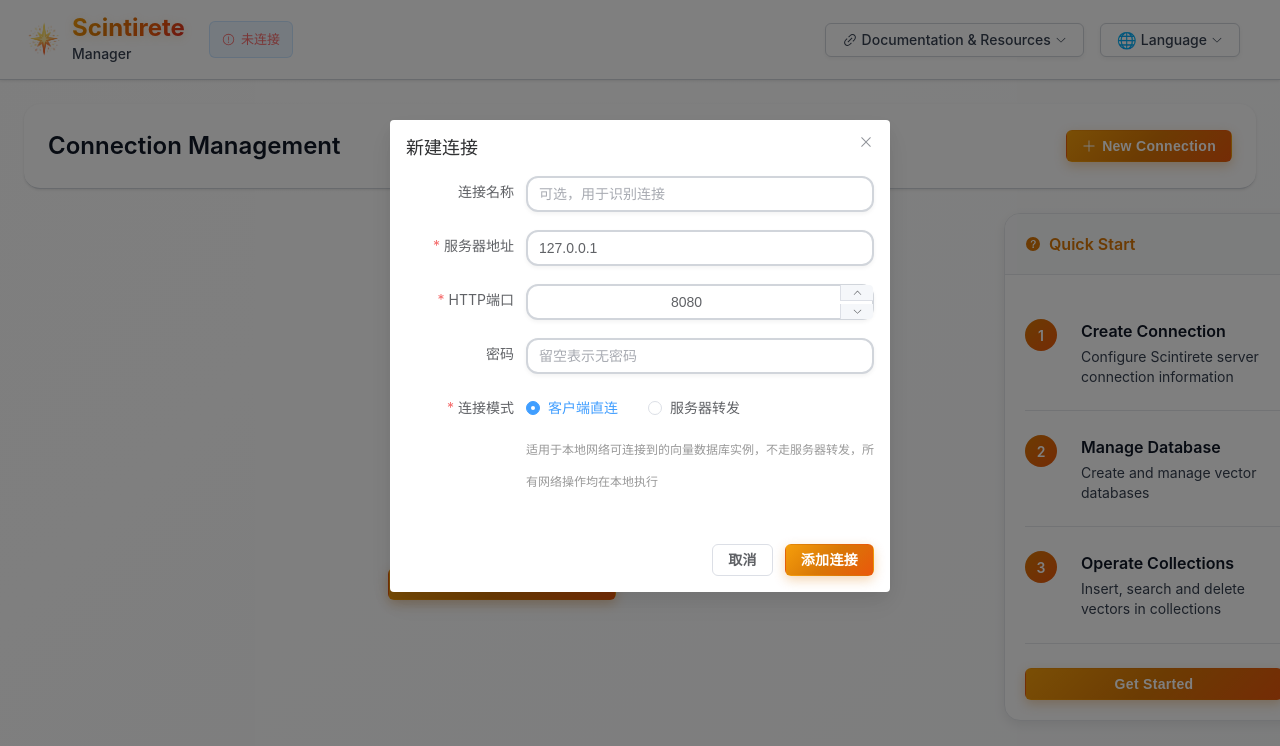
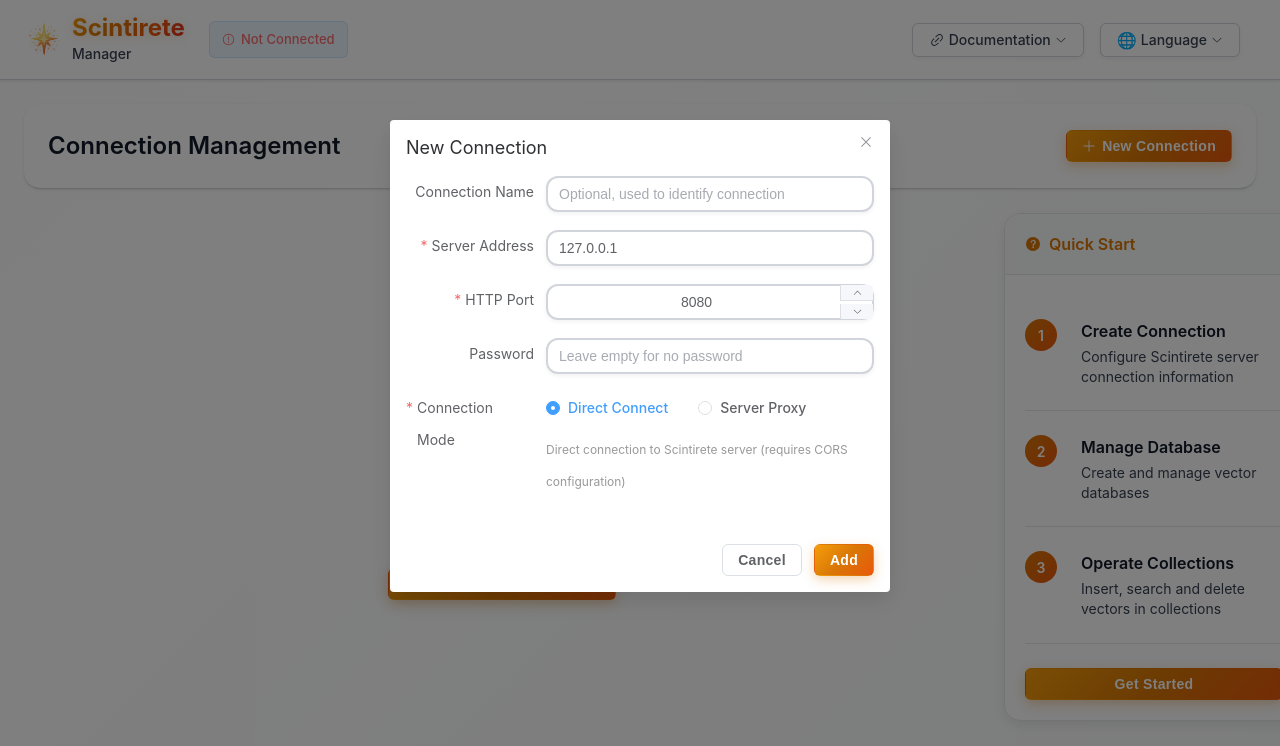
Before and after one commit to Scintirete/manager-ui, a Nuxt app: page / in a window 1280 px wide. Both pictures are taken after a click on the button "New Connection". Shown: the top 746 px of the page. Built offline with nearby package versions, Linux system fonts and the light colour scheme.

Commit message:
feat: more lang

```diff
--- a/app/components/CollectionFormModal.vue
+++ b/app/components/CollectionFormModal.vue
@@ -10,7 +10,7 @@
       ref="formRef"
       :model="form"
       :rules="rules"
-      label-width="120px"
+      label-width="160px"
     >
       <el-form-item :label="$t('collectionForm.name')" prop="name">
         <el-input
--- a/app/components/ConnectionFormModal.vue
+++ b/app/components/ConnectionFormModal.vue
@@ -1,7 +1,7 @@
 <template>
   <el-dialog
     v-model="dialogVisible"
-    :title="isEditing ? '编辑连接' : '新建连接'"
+    :title="isEditing ? $t('connectionForm.editConnection') : $t('connectionForm.newConnection')"
     width="500px"
     @close="handleClose"
   >
@@ -9,18 +9,18 @@
       ref="formRef"
       :model="form"
       :rules="rules"
-      label-width="120px"
+      label-width="140px"
       @submit.prevent="handleSubmit"
     >
-      <el-form-item label="连接名称" prop="name">
+      <el-form-item :label="$t('connectionForm.name')" prop="name">
         <el-input
           v-model="form.name"
-          placeholder="可选，用于识别连接"
+          :placeholder="$t('connectionForm.nameOptional')"
           clearable
         />
       </el-form-item>
 
-      <el-form-item label="服务器地址" prop="server">
+      <el-form-item :label="$t('connectionForm.server')" prop="server">
         <el-input
           v-model="form.server"
           placeholder="127.0.0.1"
@@ -28,7 +28,7 @@
         />
       </el-form-item>
 
-      <el-form-item label="HTTP端口" prop="port">
+      <el-form-item :label="$t('connectionForm.port')" prop="port">
         <el-input-number
           v-model="form.port"
           :min="1"
@@ -38,46 +38,46 @@
         />
       </el-form-item>
 
-      <el-form-item label="密码" prop="password">
+      <el-form-item :label="$t('connectionForm.password')" prop="password">
         <el-input
           v-model="form.password"
           type="password"
-          placeholder="留空表示无密码"
+          :placeholder="$t('connectionForm.passwordOptional')"
           show-password
           clearable
         />
       </el-form-item>
 
-      <el-form-item label="连接模式" prop="mode">
+      <el-form-item :label="$t('connectionForm.mode')" prop="mode">
         <el-radio-group v-model="form.mode">
-          <el-radio value="client">客户端直连</el-radio>
+          <el-radio value="client">{{ $t('connectionForm.directConnect') }}</el-radio>
           <el-radio
             value="proxy"
             :disabled="!enableServerProxy"
           >
-            服务器转发
+            {{ $t('connectionForm.serverProxy') }}
             <span v-if="!enableServerProxy" style="color: #f56c6c; font-size: 12px;">
-              （已禁用）
+              {{ $t('common.disabled') }}
             </span>
           </el-radio>
         </el-radio-group>
         <p class="help-text" v-if="form.mode === 'client'">
-          适用于本地网络可连接到的向量数据库实例，不走服务器转发，所有网络操作均在本地执行<br>
+          {{ $t('connectionForm.directDescription') }}<br>
         </p>
         <p class="help-text" v-else>
-          适用于本地网络直接访问不到向量数据库实例的情况，所有网络操作均通过服务器转发执行，如内网环境、docker 容器网络、k8s 内部网络等
+          {{ $t('connectionForm.proxyDescription') }}
         </p>
       </el-form-item>
     </el-form>
 
     <template #footer>
-      <el-button @click="handleClose">取消</el-button>
+      <el-button @click="handleClose">{{ $t('common.cancel') }}</el-button>
       <el-button
         type="primary"
         @click="handleSubmit"
         :loading="submitting"
       >
-        {{ isEditing ? '更新连接' : '添加连接' }}
+        {{ isEditing ? $t('common.update') : $t('common.add') }}
       </el-button>
     </template>
   </el-dialog>
@@ -127,19 +127,22 @@
   mode: 'client'
 })
 
+// 国际化
+const { t: $t } = useI18n()
+
 // 表单验证规则
-const rules: FormRules = {
+const rules = computed((): FormRules => ({
   server: [
-    { required: true, message: '请输入服务器地址', trigger: 'blur' }
+    { required: true, message: $t('connectionForm.serverRequired'), trigger: 'blur' }
   ],
   port: [
-    { required: true, message: '请输入端口号', trigger: 'blur' },
-    { type: 'number', min: 1, max: 65535, message: '端口号范围：1-65535', trigger: 'blur' }
+    { required: true, message: $t('connectionForm.portRequired'), trigger: 'blur' },
+    { type: 'number', min: 1, max: 65535, message: $t('connectionForm.portInvalid'), trigger: 'blur' }
   ],
   mode: [
-    { required: true, message: '请选择连接模式', trigger: 'change' }
+    { required: true, message: $t('common.required'), trigger: 'change' }
   ]
-}
+}))
 
 // 重置表单
 const resetForm = () => {
--- a/app/components/ConnectionStatus.vue
+++ b/app/components/ConnectionStatus.vue
@@ -4,7 +4,7 @@
       <!-- 服务器信息 -->
       <div class="status-item">
         <el-icon class="status-icon" color="#409EFF"><Monitor /></el-icon>
-        <span class="status-label">服务器:</span>
+        <span class="status-label">{{ $t('connectionStatus.server') }}:</span>
         <el-tag type="info" size="small">{{ connection.server }}:{{ connection.port }}</el-tag>
       </div>
 
@@ -13,26 +13,26 @@
         <el-icon class="status-icon" :color="connection.mode === 'proxy' ? '#E6A23C' : '#67C23A'">
           <Connection />
         </el-icon>
-        <span class="status-label">模式:</span>
+        <span class="status-label">{{ $t('connectionStatus.mode') }}:</span>
         <el-tag
           :type="connection.mode === 'proxy' ? 'warning' : 'success'"
           size="small"
         >
-          {{ connection.mode === 'proxy' ? '服务器转发' : '客户端直连' }}
+          {{ connection.mode === 'proxy' ? $t('connectionStatus.proxyMode') : $t('connectionStatus.directMode') }}
         </el-tag>
       </div>
 
       <!-- 当前数据库 -->
       <div v-if="currentDatabase" class="status-item">
         <el-icon class="status-icon" color="#67C23A"><Files /></el-icon>
-        <span class="status-label">数据库:</span>
+        <span class="status-label">{{ $t('connectionStatus.database') }}:</span>
         <el-tag type="success" size="small">{{ currentDatabase }}</el-tag>
       </div>
 
       <!-- 连接名称（如果有） -->
       <div v-if="connection.name" class="status-item">
         <el-icon class="status-icon" color="#909399"><User /></el-icon>
-        <span class="status-label">连接名:</span>
+        <span class="status-label">{{ $t('connectionStatus.connectionName') }}:</span>
         <span class="connection-name">{{ connection.name }}</span>
       </div>
     </div>
@@ -40,7 +40,7 @@
     <!-- 无连接状态 -->
     <div v-else class="no-connection">
       <el-icon color="#F56C6C"><Warning /></el-icon>
-      <span>未连接</span>
+      <span>{{ $t('connectionStatus.notConnected') }}</span>
     </div>
   </div>
 </template>
@@ -48,6 +48,9 @@
 <script setup lang="ts">
 import { Monitor, Connection, Files, User, Warning } from '@element-plus/icons-vue'
 import type { ConnectionConfig } from '~/composables/useApi'
+
+// 国际化
+const { t: $t } = useI18n()
 
 interface Props {
   connection?: ConnectionConfig | null
--- a/app/components/DatabaseFormModal.vue
+++ b/app/components/DatabaseFormModal.vue
@@ -60,13 +60,13 @@
   name: ''
 })
 
-const rules: FormRules = {
+const rules = computed((): FormRules => ({
   name: [
-    { required: true, message: '请输入数据库名称', trigger: 'blur' },
-    { min: 1, max: 50, message: '长度在 1 到 50 个字符', trigger: 'blur' },
-    { pattern: /^[a-zA-Z0-9_-]+$/, message: '只能包含字母、数字、下划线和连字符', trigger: 'blur' }
+    { required: true, message: $t('databaseForm.nameRequired'), trigger: 'blur' },
+    { min: 1, max: 50, message: $t('collectionForm.nameLength'), trigger: 'blur' },
+    { pattern: /^[a-zA-Z0-9_-]+$/, message: $t('databaseForm.nameInvalid'), trigger: 'blur' }
   ]
-}
+}))
 
 const dialogVisible = computed({
   get: () => props.visible,
--- a/app/pages/collection.vue
+++ b/app/pages/collection.vue
@@ -201,7 +201,7 @@
 const parseVectorArray = (input: string): number[][] => {
   const trimmed = input.trim()
   if (!trimmed) {
-    throw new Error('向量数组不能为空')
+    throw new Error($t('messages.vectorArrayEmpty'))
   }
 
   try {
@@ -220,7 +220,7 @@
       return lines.map(line => {
         const parsed = JSON.parse(line.trim())
         if (!Array.isArray(parsed) || !parsed.every(n => typeof n === 'number')) {
-          throw new Error('向量必须是数字数组')
+          throw new Error($t('messages.vectorArrayMustBeNumbers'))
         }
         return parsed
       })
@@ -239,12 +239,12 @@
       }
     }
 
-    throw new Error('不支持的向量格式')
+    throw new Error($t('messages.unsupportedVectorFormat'))
   } catch (error: any) {
-    if (error.message.includes('不支持的向量格式') || error.message.includes('向量必须是数字数组')) {
+    if (error.message.includes($t('messages.unsupportedVectorFormat')) || error.message.includes($t('messages.vectorArrayMustBeNumbers'))) {
       throw error
     }
-    throw new Error('JSON格式错误，请检查语法')
+    throw new Error($t('messages.jsonFormatError'))
   }
 }
 
@@ -268,14 +268,14 @@
   const dbName = route.query.database as string
 
   if (!connectionId || !dbName) {
-    ElMessage.error('缺少必要参数')
+    ElMessage.error($t('messages.missingRequiredParams'))
     await router.push('/')
     return
   }
 
   const connection = getConnection(connectionId)
   if (!connection) {
-    ElMessage.error('连接配置不存在')
+    ElMessage.error($t('messages.connectionNotFound'))
     await router.push('/')
     return
   }
@@ -305,7 +305,7 @@
     collections.value = response.collections || []
   } catch (error: any) {
     console.error('Failed to load collections:', error)
-    ElMessage.error(`加载集合列表失败：${error.message || '未知错误'}`)
+    ElMessage.error(`${$t('messages.loadCollectionsFailed')}：${error.message || $t('messages.unknownError')}`)
   }
 }
 
@@ -316,7 +316,7 @@
     embeddingModels.value = response.models || []
   } catch (error: any) {
     console.error('Failed to load embedding models:', error)
-    ElMessage.error(`加载嵌入模型列表失败：${error.message || '未知错误'}`)
+    ElMessage.error(`${$t('messages.loadModelsFailed')}：${error.message || $t('messages.unknownError')}`)
   }
 }
 
@@ -351,15 +351,15 @@
     )
 
     if (response.success) {
-      ElMessage.success(`集合 "${data.name}" 创建成功`)
+      ElMessage.success($t('messages.collectionCreated', { name: data.name }))
       createCollectionDialogVisible.value = false
       await refreshCollections()
     } else {
-      ElMessage.error(response.message || '创建集合失败')
+      ElMessage.error(response.message || $t('messages.createCollectionFailed'))
     }
   } catch (error: any) {
     console.error('Create collection failed:', error)
-    ElMessage.error(`创建集合失败：${error.message || '未知错误'}`)
+    ElMessage.error(`${$t('messages.createCollectionFailed')}：${error.message || $t('messages.unknownError')}`)
   } finally {
     createCollectionDialogRef.value?.setLoading(false)
   }
@@ -369,11 +369,11 @@
 const deleteCollection = async (collection: CollectionInfo) => {
   try {
     await ElMessageBox.confirm(
-      `确定要删除集合 "${collection.name}" 吗？此操作不可撤销！`,
-      '危险操作',
+      $t('messages.deleteCollectionConfirm', { name: collection.name }),
+      $t('messages.dangerousOperation'),
       {
-        confirmButtonText: '确认删除',
-        cancelButtonText: '取消',
+        confirmButtonText: $t('messages.confirmDelete'),
+        cancelButtonText: $t('messages.cancel'),
         type: 'error',
         confirmButtonClass: 'el-button--danger'
       }
@@ -382,15 +382,15 @@
     const response = await dropCollection(currentDatabase.value, collection.name)
 
     if (response.success) {
-      ElMessage.success(`集合 "${collection.name}" 删除成功，共删除了 ${response.dropped_vectors} 个向量`)
+      ElMessage.success($t('messages.collectionDeleted', { name: collection.name, count: response.dropped_vectors }))
       await refreshCollections()
     } else {
-      ElMessage.error(response.message || '删除集合失败')
+      ElMessage.error(response.message || $t('messages.deleteCollectionFailed'))
     }
   } catch (error: any) {
     if (error !== 'cancel') {
       console.error('Delete collection failed:', error)
-      ElMessage.error(`删除集合失败：${error.message || '未知错误'}`)
+      ElMessage.error(`${$t('messages.deleteCollectionFailed')}：${error.message || $t('messages.unknownError')}`)
     }
   }
 }
@@ -407,8 +407,8 @@
 const handleVectorOperation = async (formData: any) => {
   if (!currentCollection.value) return
 
-  const operationName = currentOperation.value === 'insert' ? '插入' :
-                       currentOperation.value === 'search' ? '搜索' : '删除'
+  const operationName = currentOperation.value === 'insert' ? $t('messages.insert') :
+                       currentOperation.value === 'search' ? $t('messages.search') : $t('messages.delete')
 
   operationLoading.value = true
   try {
@@ -438,7 +438,7 @@
     try {
       metadata = JSON.parse(formData.metadata)
     } catch {
-      ElMessage.error('元数据格式错误，请输入有效的JSON')
+      ElMessage.error($t('messages.metadataFormatError'))
       return
     }
   }
@@ -448,7 +448,7 @@
   if (formData.insertType === 'array') {
     // 数组插入模式
     if (!formData.vectorArray.trim()) {
-      ElMessage.warning('请填写向量数组')
+      ElMessage.warning($t('messages.fillVectorArray'))
       return
     }
 
@@ -463,13 +463,13 @@
         vectors
       )
     } catch (error: any) {
-      ElMessage.error(`向量数组格式错误：${error.message}`)
+      ElMessage.error(`${$t('messages.vectorArrayFormatError')}：${error.message}`)
       return
     }
   } else {
     // 嵌入插入模式
     if (!formData.text.trim()) {
-      ElMessage.warning('请填写文本内容')
+      ElMessage.warning($t('messages.fillTextContent'))
       return
     }
 
@@ -499,7 +499,7 @@
   if (formData.searchType === 'vector') {
     // 向量搜索模式
     if (!formData.queryVector.trim()) {
-      ElMessage.warning('请填写查询向量')
+      ElMessage.warning($t('messages.fillQueryVector'))
       return
     }
 
@@ -507,7 +507,7 @@
       // 解析查询向量
       const queryVector = parseVectorArray(formData.queryVector)[0]
       if (!queryVector || queryVector.length === 0) {
-        throw new Error('查询向量不能为空')
+        throw new Error($t('messages.vectorArrayEmpty'))
       }
 
       response = await searchVectors(
@@ -518,13 +518,13 @@
         formData.filter || undefined
       )
     } catch (error: any) {
-      ElMessage.error(`查询向量格式错误：${error.message}`)
+      ElMessage.error(`${$t('vector.vectorFormatError')}：${error.message}`)
       return
     }
   } else {
     // 文本搜索模式
     if (!formData.queryText.trim()) {
-      ElMessage.warning('请填写查询文本')
+      ElMessage.warning($t('messages.fillQueryText'))
       return
     }
 
@@ -539,28 +539,28 @@
   }
 
   searchResults.value = response.results || []
-  ElMessage.success(`找到 ${searchResults.value.length} 个结果`)
+  ElMessage.success($t('messages.foundResults', { count: searchResults.value.length }))
 }
 
 // 处理删除向量
 const handleDelete = async (formData: any) => {
   if (!formData.ids.trim()) {
-    ElMessage.warning('请填写向量ID')
+    ElMessage.warning($t('messages.fillVectorIds'))
     return
   }
 
   const ids = formData.ids.split(',').map((id: string) => parseInt(id.trim())).filter((id: number) => !isNaN(id))
   if (ids.length === 0) {
-    ElMessage.error('请输入有效的向量ID')
+    ElMessage.error($t('vector.invalidIds'))
     return
   }
 
   await ElMessageBox.confirm(
-    `确定要删除 ${ids.length} 个向量吗？此操作不可撤销！`,
-    '确认删除',
+    $t('messages.deleteVectorConfirm', { count: ids.length }),
+    $t('messages.confirmDelete'),
     {
-      confirmButtonText: '确认删除',
-      cancelButtonText: '取消',
+      confirmButtonText: $t('messages.confirmDelete'),
+      cancelButtonText: $t('messages.cancel'),
       type: 'warning'
     }
   )
@@ -571,7 +571,7 @@
     ids
   )
 
-  ElMessage.success(`成功删除 ${response.deleted_count} 个向量`)
+  ElMessage.success($t('messages.vectorDeleted', { count: response.deleted_count }))
   vectorDialogVisible.value = false
   await refreshCollections()
 }
--- a/i18n/locales/en.json
+++ b/i18n/locales/en.json
@@ -3,7 +3,7 @@
     "connectionManagement": "Connection Management",
     "databaseManagement": "Database Management",
     "collectionManagement": "Collection Management",
-    "docsAndResources": "Documentation & Resources",
+    "docsAndResources": "Documentation",
     "officialWebsite": "Scintirete Official Website",
     "sourceCode": "Scintirete Source Code",
     "managerUiSource": "Manager UI Source Code"
@@ -35,6 +35,15 @@
     "connectSuccess": "Connection successful",
     "noResponse": "Server no response",
     "validationFailed": "Connection validation failed"
+  },
+  "connectionStatus": {
+    "server": "Server",
+    "mode": "Mode",
+    "database": "Database",
+    "connectionName": "Connection Name",
+    "notConnected": "Not Connected",
+    "proxyMode": "Server Proxy",
+    "directMode": "Direct Connect"
   },
   "connectionForm": {
     "newConnection": "New Connection",
@@ -197,7 +206,12 @@
     "loadModelsFailed": "Failed to load embedding models",
     "l2": "L2",
     "cosine": "Cosine",
-    "innerProduct": "Inner Product"
+    "innerProduct": "Inner Product",
+    "cancel": "Cancel",
+    "update": "Update",
+    "add": "Add",
+    "disabled": "(Disabled)",
+    "required": "This field is required"
   },
   "language": {
     "switch": "Language",
@@ -277,5 +291,38 @@
     "confirm": "OK",
     "copySuccess": "ID list copied to clipboard",
     "copyFailed": "Copy failed"
+  },
+  "messages": {
+    "vectorArrayEmpty": "Vector array cannot be empty",
+    "vectorArrayMustBeNumbers": "Vector must be a number array",
+    "unsupportedVectorFormat": "Unsupported vector format",
+    "jsonFormatError": "JSON format error, please check syntax",
+    "missingRequiredParams": "Missing required parameters",
+    "connectionNotFound": "Connection configuration not found",
+    "loadCollectionsFailed": "Failed to load collection list",
+    "loadModelsFailed": "Failed to load embedding model list",
+    "collectionCreated": "Collection \"{name}\" created successfully",
+    "createCollectionFailed": "Failed to create collection",
+    "deleteCollectionConfirm": "Are you sure you want to delete collection \"{name}\"? This operation cannot be undone!",
+    "dangerousOperation": "Dangerous Operation",
+    "confirmDelete": "Confirm Delete",
+    "cancel": "Cancel",
+    "collectionDeleted": "Collection \"{name}\" deleted successfully, {count} vectors removed",
+    "deleteCollectionFailed": "Failed to delete collection",
+    "resetSearchResults": "Reset search results",
+    "insert": "Insert",
+    "search": "Search",
+    "delete": "Delete",
+    "metadataFormatError": "Metadata format error, please enter valid JSON",
+    "fillVectorArray": "Please fill in vector array",
+    "vectorArrayFormatError": "Vector array format error",
+    "fillTextContent": "Please fill in text content",
+    "fillQueryVector": "Please fill in query vector",
+    "fillQueryText": "Please fill in query text",
+    "foundResults": "Found {count} results",
+    "fillVectorIds": "Please fill in vector IDs",
+    "deleteVectorConfirm": "Are you sure you want to delete {count} vectors? This operation cannot be undone!",
+    "vectorDeleted": "Successfully deleted {count} vectors",
+    "unknownError": "Unknown error"
   }
 }
```
Also changed, not shown: app/components/VectorOperationModal.vue (+10 -10 lines), app/composables/useApi.ts (+10 -10 lines), i18n/locales/zh.json (+48 -1 lines).
